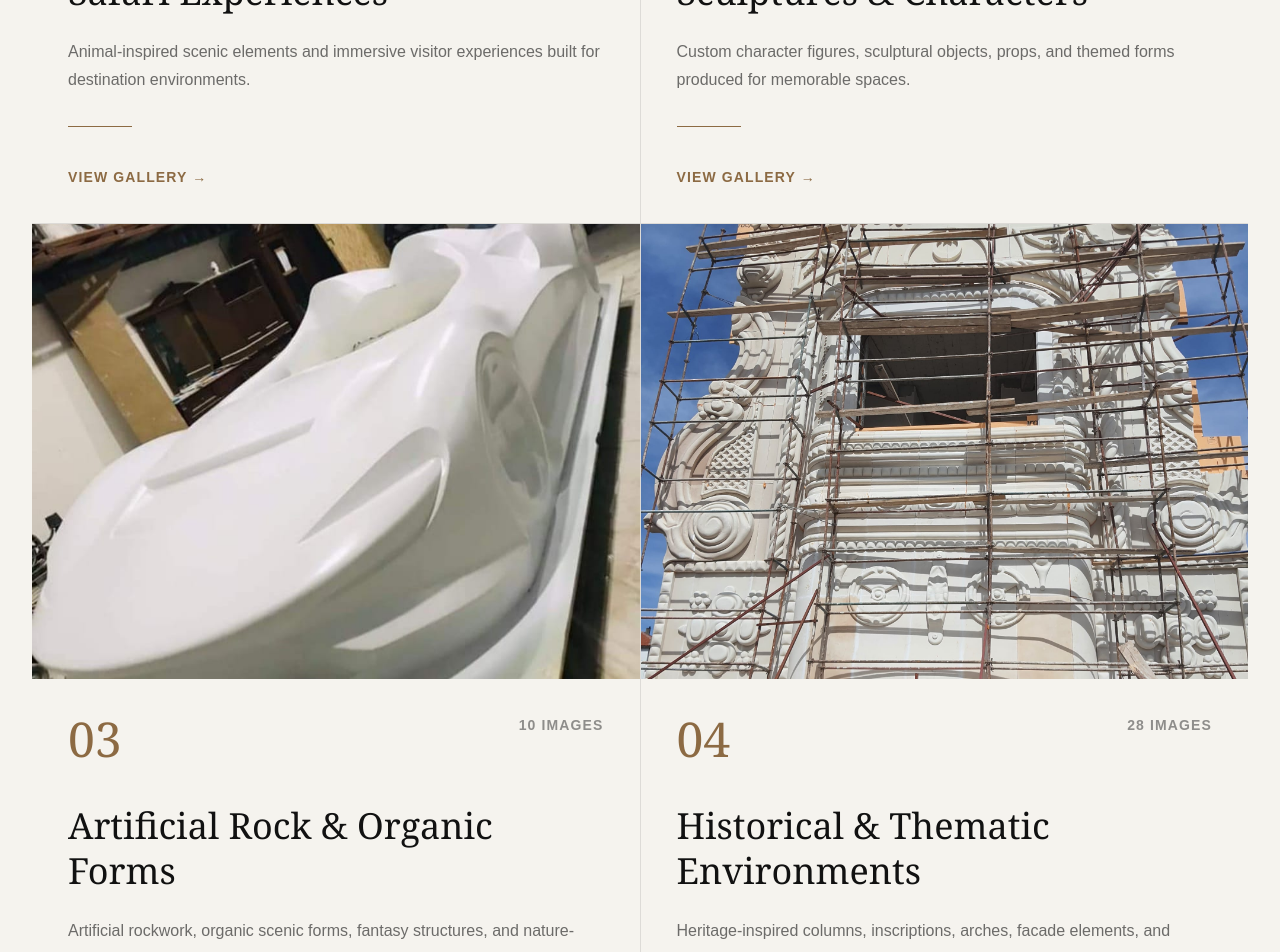
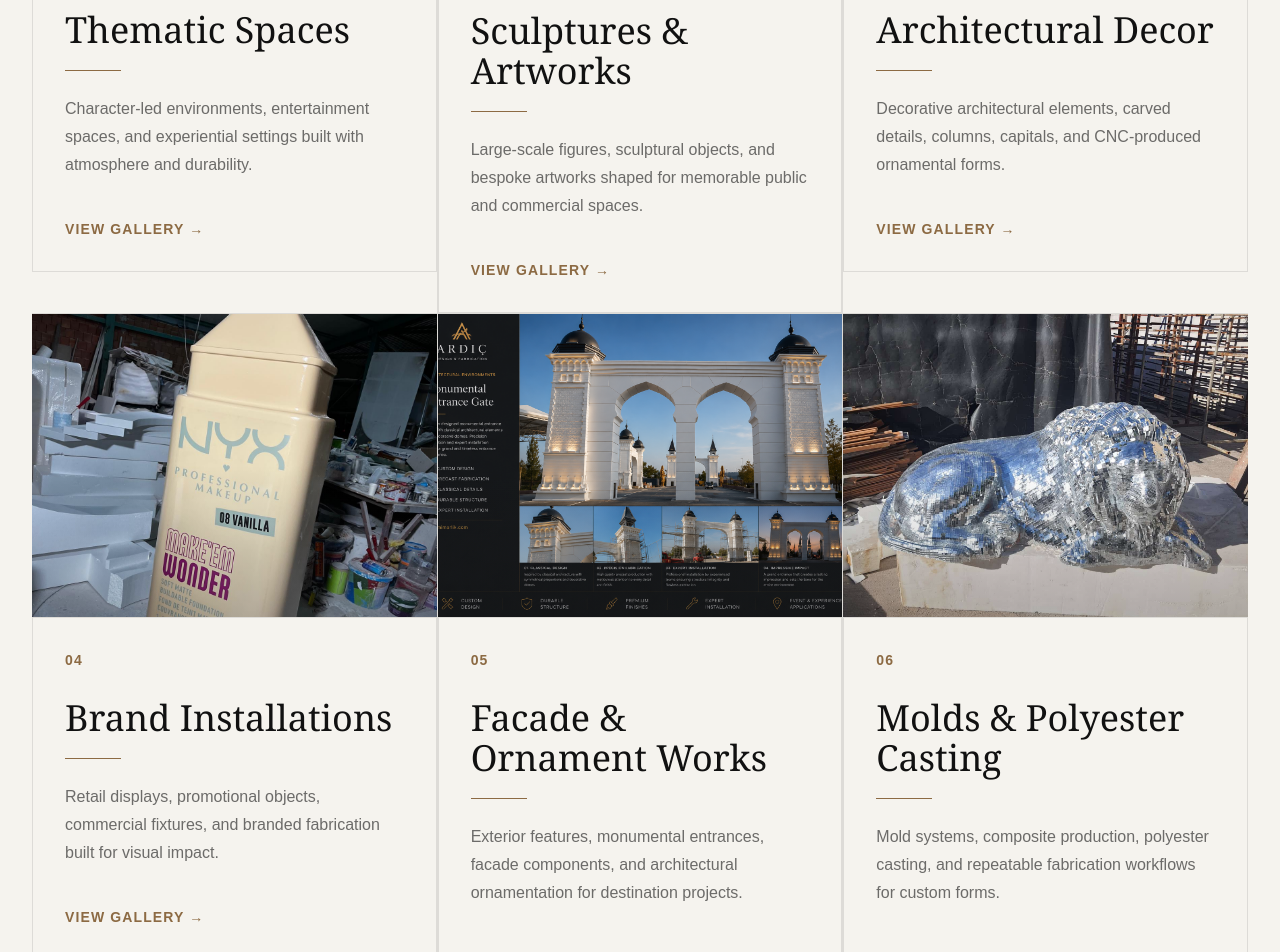
Before and after one commit to tahabaki6134/ardicdf-website, a Next.js app: page /works in a window 1280 px wide. Shown: the part 1160-2112 px from the top of the page. Built offline with nearby package versions, Linux system fonts and the light colour scheme.

Commit message:
Redesign works portfolio page

```diff
--- a/app/works/page.tsx
+++ b/app/works/page.tsx
@@ -1,47 +1,106 @@
 import Image from "next/image";
-import { portfolioCategories } from "@/lib/content";
 import { SectionHeading } from "@/components/section-heading";
+
+const worksCategories = [
+  {
+    number: "01",
+    title: "Thematic Spaces",
+    description:
+      "Character-led environments, entertainment spaces, and experiential settings built with atmosphere and durability.",
+    image: "/services/thematic-spongebob-patrick.jpeg",
+    href: "/works/sculptures-characters",
+    position: "48% 45%"
+  },
+  {
+    number: "02",
+    title: "Sculptures & Artworks",
+    description:
+      "Large-scale figures, sculptural objects, and bespoke artworks shaped for memorable public and commercial spaces.",
+    image: "/services/sculpture-elephant-front.jpeg",
+    href: "/works/sculptures-characters",
+    position: "50% 35%"
+  },
+  {
+    number: "03",
+    title: "Architectural Decor",
+    description:
+      "Decorative architectural elements, carved details, columns, capitals, and CNC-produced ornamental forms.",
+    image: "/services/architectural-decor-relief.jpeg",
+    href: "/works/historical-thematic-environments",
+    position: "50% 45%"
+  },
+  {
+    number: "04",
+    title: "Brand Installations",
+    description:
+      "Retail displays, promotional objects, commercial fixtures, and branded fabrication built for visual impact.",
+    image: "/services/brand-nyx-bottle.jpeg",
+    href: "/works/commercial-brand-installations",
+    position: "50% 45%"
+  },
+  {
+    number: "05",
+    title: "Facade & Ornament Works",
+    description:
+      "Exterior features, monumental entrances, facade components, and architectural ornamentation for destination projects.",
+    image: "/home/featured-entrance-gate.png",
+    href: "/works/historical-thematic-environments",
+    position: "50% 50%"
+  },
+  {
+    number: "06",
+    title: "Molds & Polyester Casting",
+    description:
+      "Mold systems, composite production, polyester casting, and repeatable fabrication workflows for custom forms.",
+    image: "/projects/portfolio/molds-composite-production/molds-composite-production-01.jpeg",
+    href: "/works/molds-composite-production",
+    position: "50% 50%"
+  }
+];
 
 export default function WorksPage() {
   return (
     <main>
       <section className="px-5 py-20 md:px-8 md:py-28">
         <div className="mx-auto max-w-7xl">
-          <SectionHeading
-            eyebrow="Works"
-            title="Where Design Becomes a Built Experience."
-            copy="Selected projects spanning thematic environments, sculptural fabrication, artificial landscapes, and custom production systems."
-          />
+          <div className="grid gap-10 border-b border-ink/10 pb-14 lg:grid-cols-[0.95fr_1.05fr] lg:items-end">
+            <SectionHeading
+              eyebrow="Works"
+              title="Selected works across sculpture, decor, and thematic fabrication."
+              copy="Ardıç Design & Fabrication delivers custom physical works from concept development to production, finishing, and on-site execution."
+            />
+            <p className="max-w-xl text-base leading-8 text-ink/60 md:text-lg">
+              The portfolio brings together project categories shaped through sculptural craftsmanship,
+              architectural detailing, brand-focused fabrication, and workshop-led production systems.
+            </p>
+          </div>
 
-          <div className="mt-16 grid gap-px bg-ink/10 md:grid-cols-2">
-            {portfolioCategories.map((category) => (
-              <article
-                key={category.slug}
-                id={category.slug}
-                className="group scroll-mt-40 bg-porcelain transition hover:bg-white"
-              >
+          <div className="mt-16 grid gap-px bg-ink/10 md:grid-cols-2 xl:grid-cols-3">
+            {worksCategories.map((category) => (
+              <article key={category.title} className="group bg-porcelain transition hover:bg-white">
                 <a href={category.href} className="flex min-h-full flex-col">
-                  <div className="relative aspect-[4/3] overflow-hidden bg-white">
+                  <div className="relative aspect-[4/3] overflow-hidden bg-ink">
                     <Image
-                      src={category.coverImage}
+                      src={category.image}
                       alt={`${category.title} cover image`}
                       fill
-                      sizes="(min-width: 768px) 50vw, 100vw"
+                      sizes="(min-width: 1280px) 33vw, (min-width: 768px) 50vw, 100vw"
                       className="object-cover transition duration-700 group-hover:scale-[1.03]"
+                      style={{ objectPosition: category.position }}
                     />
+                    <div className="absolute inset-0 bg-gradient-to-t from-ink/35 via-transparent to-transparent opacity-70" />
                   </div>
-                  <div className="flex min-h-80 flex-col p-7 md:p-9">
-                    <div className="flex items-start justify-between gap-4">
-                      <p className="font-display text-5xl text-bronze">{category.number}</p>
-                      <p className="text-sm font-semibold uppercase tracking-brand text-ink/45">
-                        {category.imageCount} Images
-                      </p>
-                    </div>
-                    <h2 className="mt-10 max-w-lg font-display text-4xl leading-tight text-ink">
+                  <div className="flex min-h-72 flex-col border border-ink/10 p-7 md:p-8">
+                    <p className="text-sm font-semibold uppercase tracking-brand text-bronze">
+                      {category.number}
+                    </p>
+                    <h2 className="mt-7 max-w-lg font-display text-3xl leading-tight text-ink md:text-4xl">
                       {category.title}
                     </h2>
-                    <p className="mt-6 max-w-xl leading-7 text-ink/60">{category.description}</p>
-                    <div className="mt-8 h-px w-16 bg-bronze" />
+                    <div className="mt-5 h-px w-14 bg-bronze" />
+                    <p className="mt-6 max-w-xl leading-7 text-ink/60">
+                      {category.description}
+                    </p>
                     <span className="mt-auto pt-10 text-sm font-semibold uppercase tracking-brand text-bronze transition group-hover:text-ink">
                       View Gallery →
                     </span>
```
